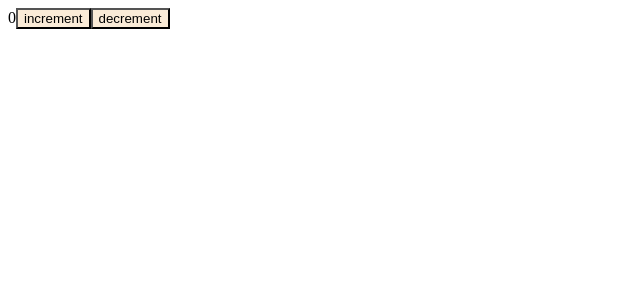
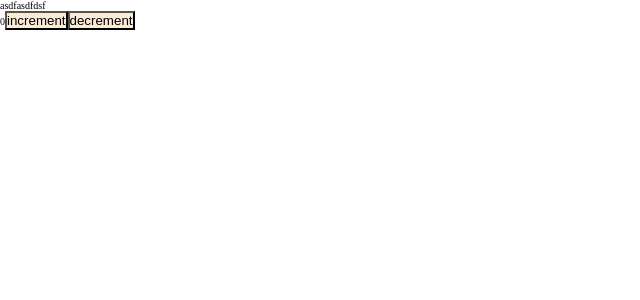
Before and after one commit to AndreySavchenkov/ulbi, a React app: page / in a window 1280 px wide. Shown: the top 300 px of the page, without its empty margins (0-640 px from the left). Built offline with nearby package versions, Linux system fonts and the light colour scheme.

Commit message:
feat: scss modules

```diff
--- a/package.json
+++ b/package.json
@@ -18,6 +18,7 @@
     "@types/webpack": "^5.28.1",
     "@types/webpack-dev-server": "^4.7.2",
     "html-webpack-plugin": "^5.5.3",
+    "mini-css-extract-plugin": "^2.7.6",
     "react-dom": "^18.2.0",
     "ts-loader": "^9.4.4",
     "ts-node": "^10.9.1",
--- /dev/null
+++ b/src/App.tsx
@@ -0,0 +1,13 @@
+import { Counter } from './components/Counter';
+import './index.scss'
+
+const App = () => {
+  return(
+  <div className='app'>
+    asdfasdfdsf
+    <Counter />
+  </div>
+  )
+}
+
+export default App;
--- a/src/components/Counter.tsx
+++ b/src/components/Counter.tsx
@@ -1,5 +1,5 @@
 import { useState } from "react"
-import './Counter.scss'
+import classes from './Counter.module.scss'
 
 export const Counter = () => {
   const [count, setCount] = useState(0);
@@ -15,8 +15,8 @@
   return (
     <div>
       {count}
-      <button className="button" onClick={increment}>increment</button>
-      <button className="button" onClick={decrement}>decrement</button>
+      <button className={classes.button} onClick={increment}>increment</button>
+      <button className={classes.button} onClick={decrement}>decrement</button>
     </div>
   )
 }
--- /dev/null
+++ b/src/index.scss
@@ -0,0 +1,9 @@
+* {
+  margin: 0;
+  padding: 0;
+  box-sizing: border-box;
+}
+
+.app {
+  font-size: 10px;
+}
--- a/src/index.tsx
+++ b/src/index.tsx
@@ -1,9 +1,7 @@
 import { render } from 'react-dom';
-import { Counter } from './components/Counter';
+import App from './App';
 
 render(
-  <div>
-    <Counter />
-  </div>,
+  <App/>,
   document.getElementById('root')
 )
```
Also changed, not shown: src/global.d.ts (added, +7 -0 lines), src/components/Counter.module.scss (renamed from src/components/Counter.scss), 9 other files (tests, documents, lock files or other folders).
